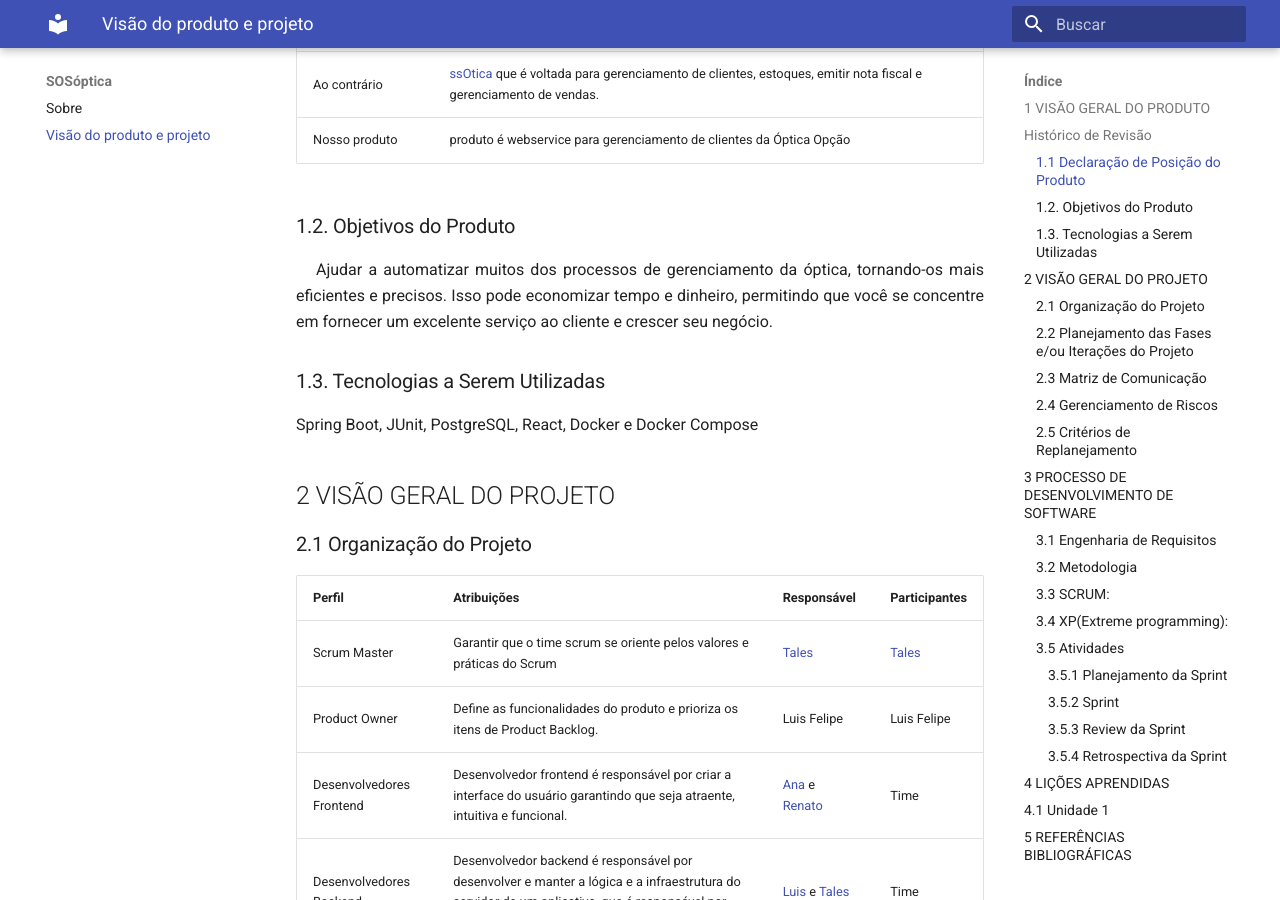
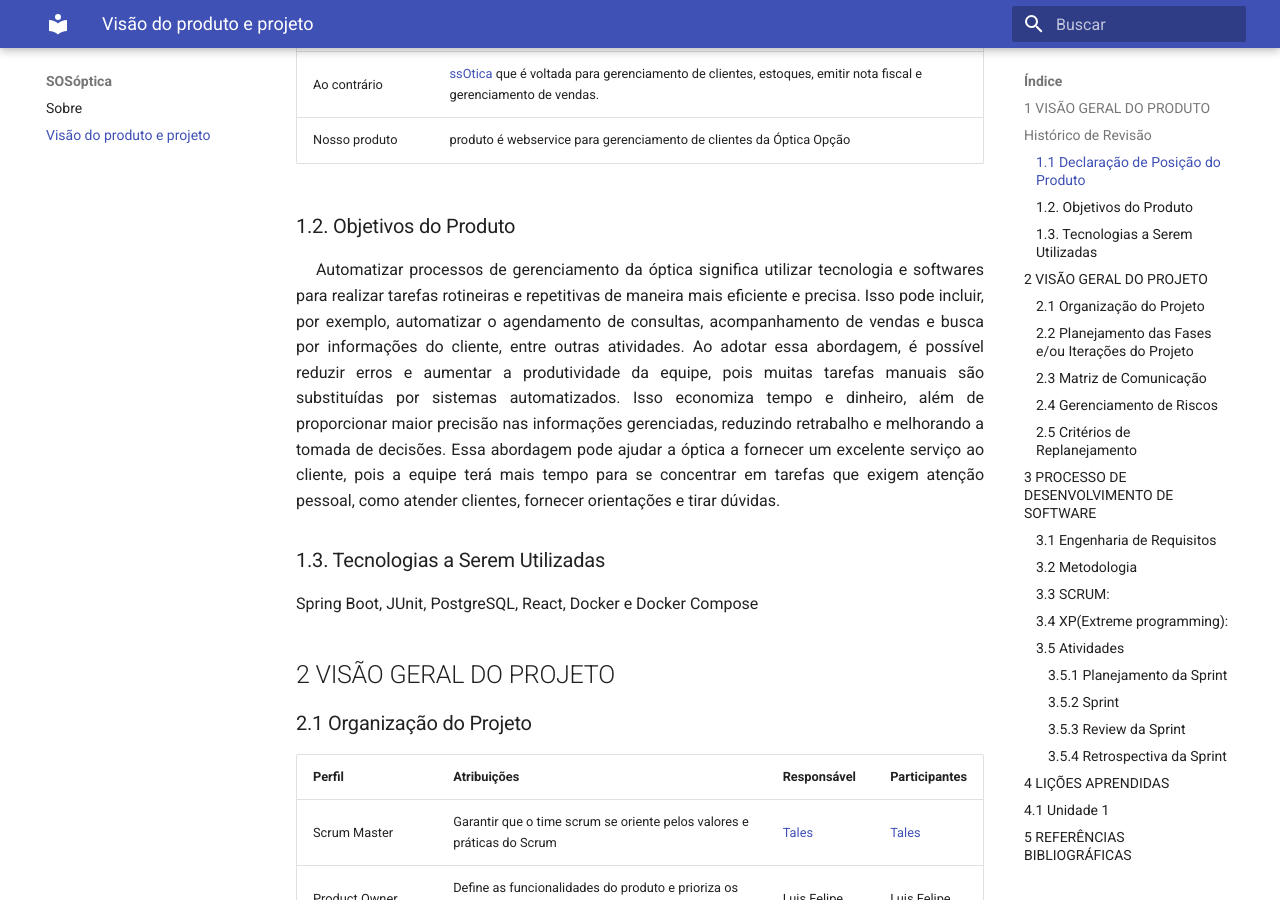
Before and after one commit to mdsreq-fga-unb/2023.1-SOSOptica, an MkDocs documentation site: the page built from docs/visao.md, in a window 1280 px wide and 900 px high, scrolled down 824 px. Built offline with MkDocs 1.6.1 and Material for MkDocs 9.7.7, drawn with Linux system fonts in a browser that asks for light colours; nearby versions of some CDN libraries.

Commit message:
Alterar 1.2 - Objetivos do Produto

```diff
--- a/docs/visao.md
+++ b/docs/visao.md
@@ -25,7 +25,11 @@
 ### 1.2. Objetivos do Produto
 
 <p style="text-indent: 20px; text-align: justify">
-Ajudar a automatizar muitos dos processos de gerenciamento da óptica, tornando-os mais eficientes e precisos. Isso pode economizar tempo e dinheiro, permitindo que você se concentre em fornecer um excelente serviço ao cliente e crescer seu negócio.
+Automatizar processos de gerenciamento da óptica significa utilizar tecnologia e softwares para realizar tarefas rotineiras e repetitivas de maneira mais eficiente e precisa. Isso pode incluir, por exemplo, automatizar o agendamento de consultas, acompanhamento de vendas e busca por informações do cliente, entre outras atividades.
+
+Ao adotar essa abordagem, é possível reduzir erros e aumentar a produtividade da equipe, pois muitas tarefas manuais são substituídas por sistemas automatizados. Isso economiza tempo e dinheiro, além de proporcionar maior precisão nas informações gerenciadas, reduzindo retrabalho e melhorando a tomada de decisões.
+
+Essa abordagem pode ajudar a óptica a fornecer um excelente serviço ao cliente, pois a equipe terá mais tempo para se concentrar em tarefas que exigem atenção pessoal, como atender clientes, fornecer orientações e tirar dúvidas.
 </p>
 
 ### 1.3. Tecnologias a Serem Utilizadas
```
